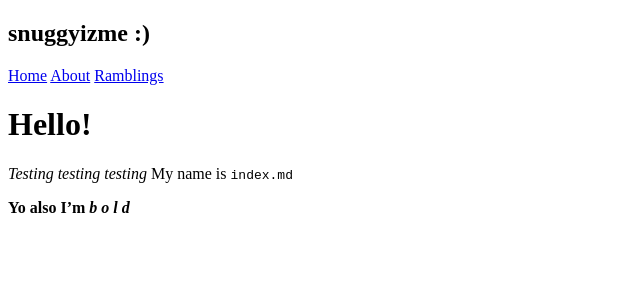
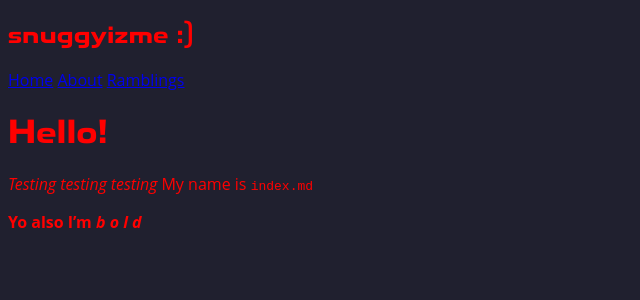
Before and after one commit to snuggyizme/snuggyizme.github.io, a Jekyll site: the page built from index.md, in a window 1280 px wide. Shown: the top 300 px of the page, without its empty margins (0-640 px from the left). Built offline with Jekyll 4.4.1, drawn with Linux system fonts in a browser that asks for light colours.

Commit message:
Fuck web dev lmao

```diff
--- a/assets/css/style.scss
+++ b/assets/css/style.css
@@ -2,12 +2,13 @@
     font-family: "toxigenesis bd";
     src: url("/assets/fonts/toxigenesis\ bd.otf") format("opentype");
 }
+@import url('https://fonts.googleapis.com/css2?family=Open+Sans:ital,wdth,wght@0,87.5,300..800;1,87.5,300..800&display=swap');
 
 body {
     background: #20202f;
     color: red;
 
-    font-family: Arial, sans-serif;
+    font-family: 'Open Sans', sans-serif;
 }
 
 h1, h2, h3 {
```
